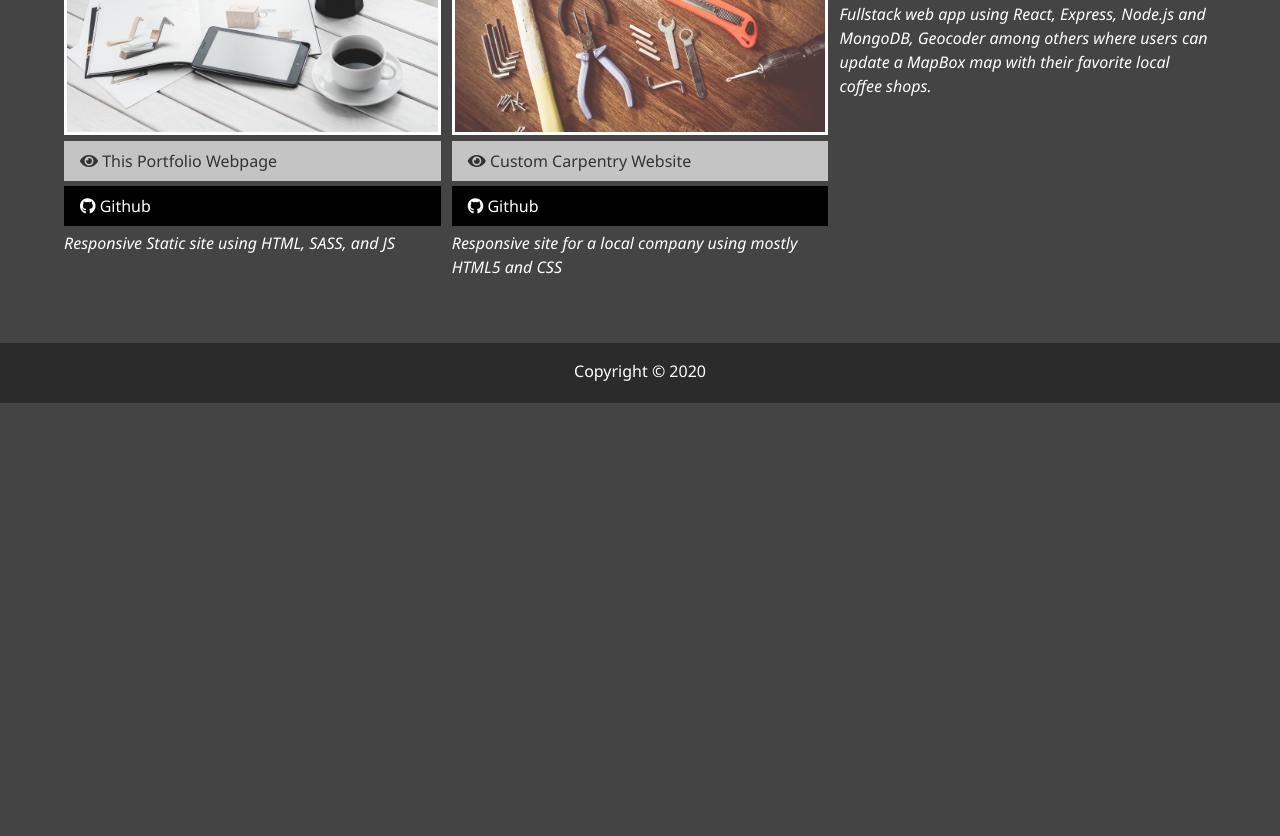
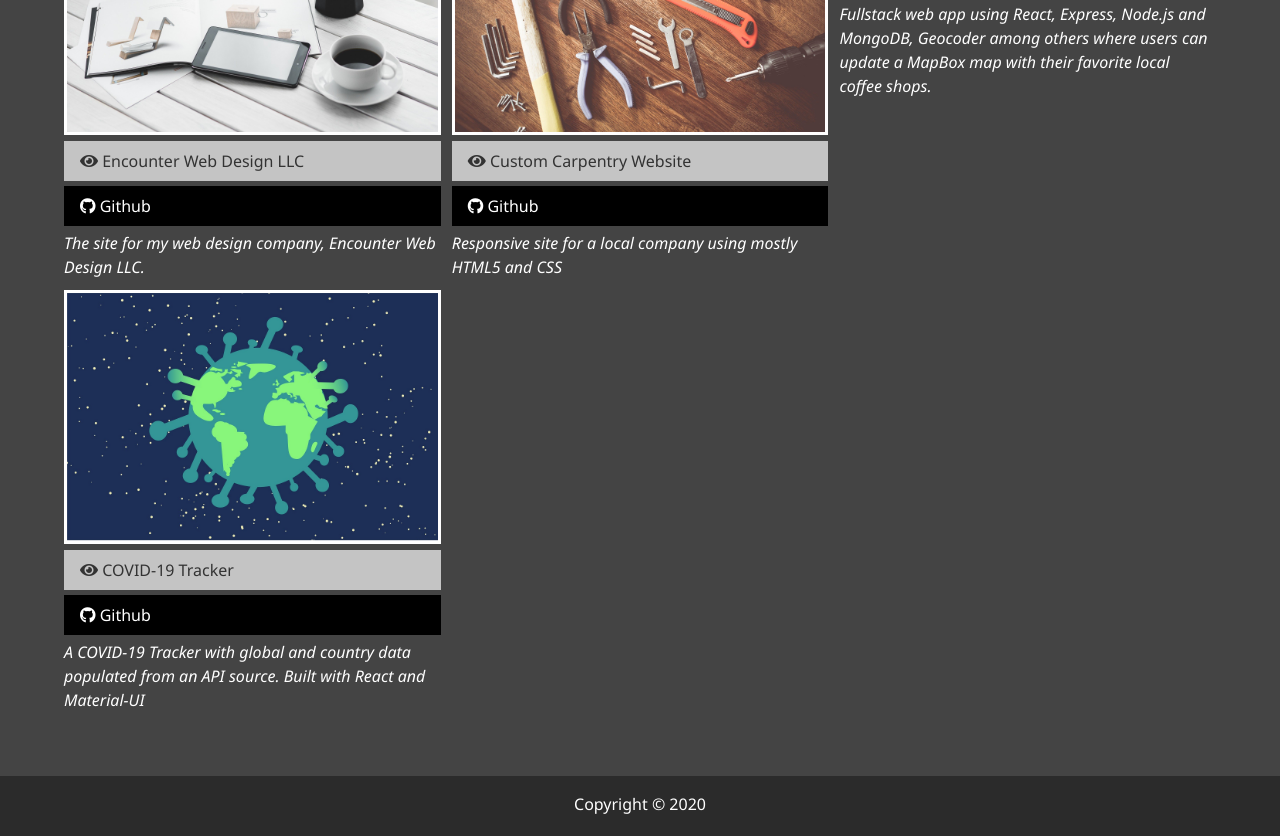
Before and after one commit to brianluisgomez/brianluisgomez.github.io, a website: page dist/work.html in a window 1280 px wide. Shown: the part 400-1236 px from the top of the page. Before the commit the page ends 803 px from the top, so only its background shows below. Drawn offline with Linux system fonts and the light colour scheme.

Commit message:
Some updates

```diff
--- a/dist/work.html
+++ b/dist/work.html
@@ -62,22 +62,19 @@
       </h2>
       <div class="projects">
         <div class="item">
-          <a href="#!">
+          <a href="https://www.encounterwebdesign.com">
             <img src="img/projects/project1.jpg" alt="Project" />
           </a>
-          <a
-            href="https://brianluisgomez.github.io/dist/index.html"
-            class="btn-light"
-          >
-            <i class="fas fa-eye"></i> This Portfolio Webpage</a
+          <a href="https://www.encounterwebdesign.com" class="btn-light">
+            <i class="fas fa-eye"></i> Encounter Web Design LLC</a
           >
           <a
-            href="https://github.com/brianluisgomez/brianluisgomez.github.io"
+            href="https://github.com/brianluisgomez/encounterwebdesign"
             class="btn-dark"
           >
             <i class="fab fa-github"></i> Github
           </a>
-          <i>Responsive Static site using HTML, SASS, and JS</i>
+          <i>The site for my web design company, Encounter Web Design LLC.</i>
         </div>
         <div class="item">
           <a href="#!">
@@ -116,6 +113,24 @@
             favorite local coffee shops.
           </i>
         </div>
+        <div class="item">
+          <a href="https://encountercovid-netlify.com">
+            <img src="img/projects/project5.jpg" alt="Project" />
+          </a>
+          <a href="https://encountercovid-netlify.com" class="btn-light">
+            <i class="fas fa-eye"></i> COVID-19 Tracker
+          </a>
+          <a
+            href="https://github.com/brianluisgomez/covid19-tracker"
+            class="btn-dark"
+          >
+            <i class="fab fa-github"></i> Github
+          </a>
+          <i
+            >A COVID-19 Tracker with global and country data populated from an
+            API source. Built with React and Material-UI
+          </i>
+        </div>
         <!-- <div class="item">
           <a href="#!">
             <img src="img/projects/project4.jpg" alt="Project" />
```
Also changed, not shown: dist/img/projects/103435163_112052977206416_8227294543257071385_n.png (added), dist/img/projects/advertising-alphabet-business-communication-270637.jpg (added), dist/img/projects/project5.jpg (added), 2 other files.
